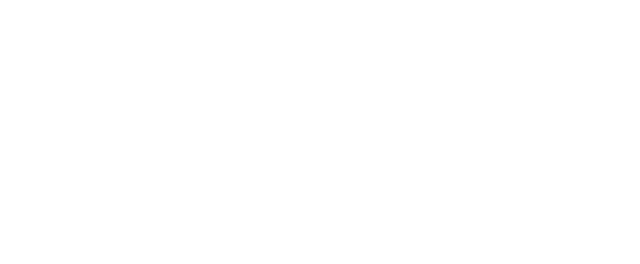
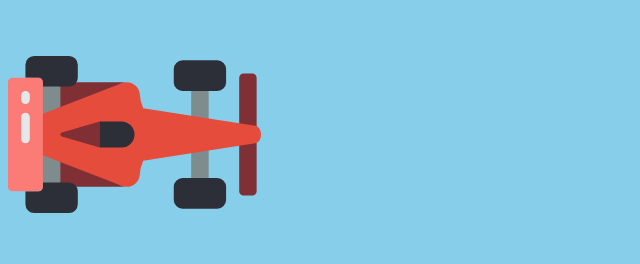
Before and after one commit to richtrunzo/driving-game, a website: page index.html in a window 1280 px wide. Shown: the whole page, without its empty margins (0-640 px from the left). Drawn offline with Linux system fonts and the light colour scheme.

Commit message:
Added the image of the car and styled the background of the page. #2.

```diff
--- a/index.html
+++ b/index.html
@@ -7,5 +7,6 @@
   <title>Document</title>
 </head>
 <body>
+  <img src="images/f1.svg" alt="race-car">
 </body>
 </html>
--- a/styles.css
+++ b/styles.css
@@ -0,0 +1,8 @@
+body {
+  background-color: skyblue;
+}
+
+img {
+  background: transparent;
+  width: 20%;
+}
```
